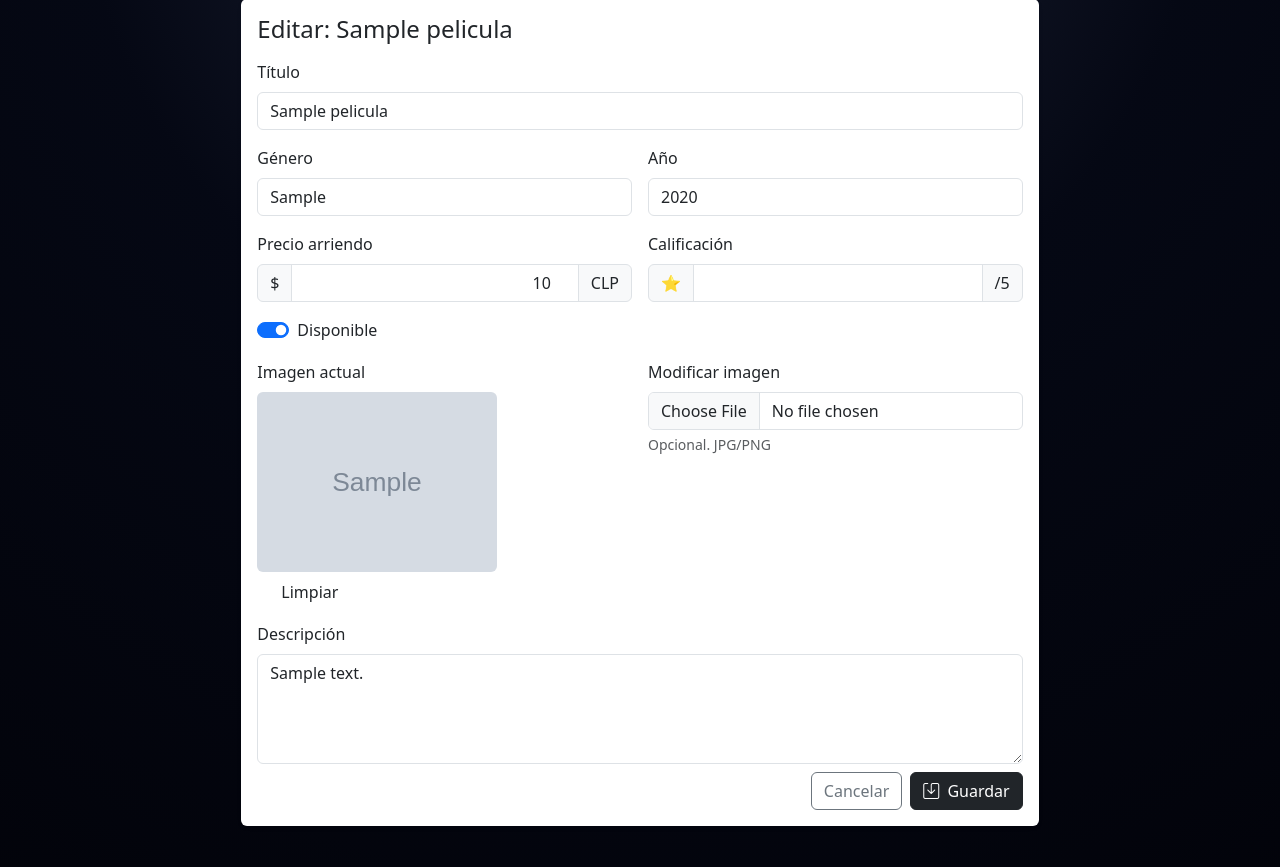
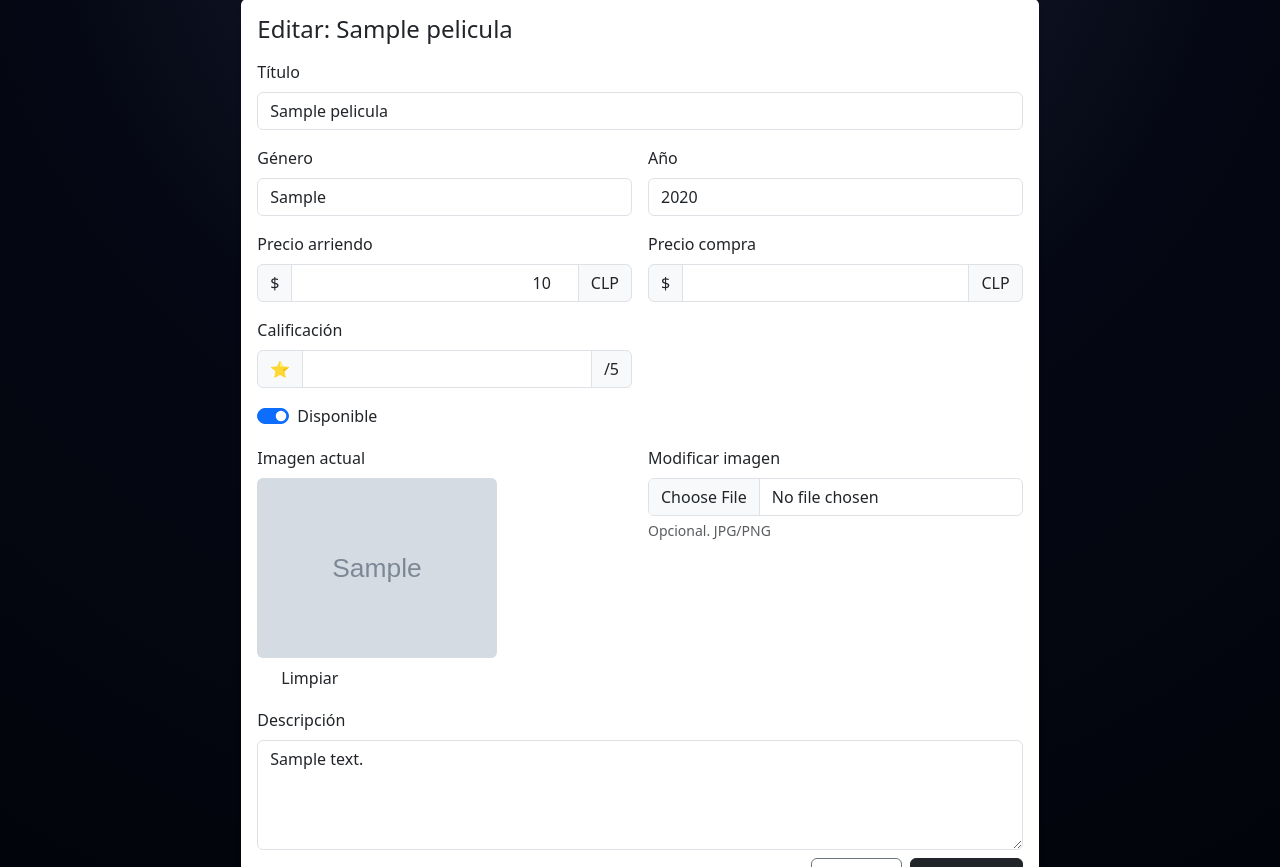
Before and after one commit to Nick24x/cinemarket, a Django app: page /panel/catalogo/1/editar/ in a window 1280 px wide. Shown: the part 165-1032 px from the top of the page. Run offline with Django 5.2, Linux system fonts and the light colour scheme; a user stored in the database is signed in; tables that the repository leaves empty hold one stand-in row (values such as "Sample post"); grey boxes marked "Sample" are stand-in pictures.

Commit message:
precio actualizado

```diff
--- a/panel/views.py
+++ b/panel/views.py
@@ -47,7 +47,6 @@ def dashboard(request):
         'ingreso_arriendos': ingreso_arriendos,
         'ingreso_compras': ingreso_compras,
         'ingresos_totales': ingresos_totales,
-        # >>> ahora ingreso_estimado muestra el total
         'ingreso_estimado': ingresos_totales,
     }
     return render(request, 'panel/dashboard.html', ctx)
@@ -60,7 +59,14 @@ def catalogo_admin(request):
     if request.method == 'POST' and request.POST.get('_accion') == 'crear':
         form = PeliculaForm(request.POST, request.FILES)
         if form.is_valid():
-            form.save()
+            pelicula = form.save(commit=False)
+
+            # Si no se indicó precio_compra, lo calculamos a partir del arriendo
+            if not pelicula.precio_compra or pelicula.precio_compra == 0:
+                base = pelicula.precio_arriendo or 0
+                pelicula.precio_compra = base + 1500
+
+            pelicula.save()
             messages.success(request, 'Película agregada.')
             return redirect('admin_catalogo')
     else:
@@ -85,7 +91,14 @@ def pelicula_editar_admin(request, pk):
     if request.method == 'POST':
         form = PeliculaForm(request.POST, request.FILES, instance=obj)
         if form.is_valid():
-            form.save()
+            pelicula = form.save(commit=False)
+
+            # Si el precio_compra quedó vacío o en 0, lo recalculamos
+            if not pelicula.precio_compra or pelicula.precio_compra == 0:
+                base = pelicula.precio_arriendo or 0
+                pelicula.precio_compra = base + 1500
+
+            pelicula.save()
             messages.success(request, 'Película actualizada.')
             return redirect('admin_catalogo')
     else:
@@ -135,12 +148,13 @@ def transacciones_admin(request):
     trans = (
         Transaccion.objects
         .select_related('usuario', 'pelicula')
-        .order_by('-fecha')[:200]   # Optimizado: trae solo las 200 más recientes
+        .order_by('-fecha')[:200]
     )
 
     return render(request, 'panel/transacciones_admin.html', {
         'trans': trans,
     })
+
 
 @login_required
 @user_passes_test(is_admin)
@@ -167,6 +181,7 @@ def transaccion_devolver(request, trans_id):
     messages.success(request, 'Transacción marcada como devuelta.')
     return redirect('admin_transacciones')
 
+
 def _parse_date(s):
     """
     Acepta 'dd-mm-aaaa' o 'aaaa-mm-dd'. Retorna datetime.date o None.
@@ -179,6 +194,7 @@ def _parse_date(s):
         except ValueError:
             continue
     return None
+
 
 @login_required
 @user_passes_test(is_admin)
@@ -202,10 +218,8 @@ def reportes_admin(request):
     if desde:
         qs = qs.filter(fecha__date__gte=desde)
     if hasta:
-        # incluir día completo
         qs = qs.filter(fecha__date__lte=hasta)
 
-    # Métricas (solo completadas para ventas totales)
     ventas_totales = (qs.filter(estado='completada')
                         .aggregate(total=Sum('precio'))['total'] or 0)
 
@@ -213,7 +227,6 @@ def reportes_admin(request):
     arriendos_count = qs.filter(tipo='arriendo').count()
     clientes_activos = qs.values('usuario').distinct().count()
 
-    # Exportar CSV
     if request.GET.get('export') in ('1', 'csv'):
         import csv
         resp = HttpResponse(content_type='text/csv; charset=utf-8')
@@ -232,7 +245,6 @@ def reportes_admin(request):
             ])
         return resp
 
-    # Géneros disponibles (para el select)
     generos = (Pelicula.objects
                .values_list('genero', flat=True)
                .distinct().order_by('genero'))
@@ -248,6 +260,6 @@ def reportes_admin(request):
         'compras_count': compras_count,
         'arriendos_count': arriendos_count,
         'clientes_activos': clientes_activos,
-        'transacciones': qs[:200],  # paginado simple: top 200
+        'transacciones': qs[:200],
     }
     return render(request, 'panel/reportes_admin.html', ctx)
--- a/templates/panel/pelicula_form_admin.html
+++ b/templates/panel/pelicula_form_admin.html
@@ -68,7 +68,7 @@
               {% endif %}
             </div>
 
-            <!-- Precio / Calificación -->
+            <!-- Precio arriendo -->
             <div class="col-md-6">
               <label class="form-label">Precio arriendo</label>
               <div class="input-group">
@@ -85,6 +85,24 @@
               {% endif %}
             </div>
 
+            <!-- Precio compra -->
+            <div class="col-md-6">
+              <label class="form-label">Precio compra</label>
+              <div class="input-group">
+                <span class="input-group-text">$</span>
+                <input type="number"
+                       step="10" min="0"
+                       name="precio_compra"
+                       class="form-control text-end"
+                       value="{{ form.precio_compra.value|default_if_none:obj.precio_compra }}">
+                <span class="input-group-text">CLP</span>
+              </div>
+              {% if form.precio_compra.errors %}
+                <div class="text-danger small">{{ form.precio_compra.errors|striptags }}</div>
+              {% endif %}
+            </div>
+
+            <!-- Calificación -->
             <div class="col-md-6">
               <label class="form-label">Calificación</label>
               <div class="input-group">
@@ -126,7 +144,6 @@
               {% else %}
                 <p class="text-muted small mb-2">Sin imagen asociada.</p>
               {% endif %}
-              <!-- Campo clear si tu form lo tiene -->
               {% if form.imagen.field.widget.clear_checkbox_label %}
                 <div class="form-check">
                   {{ form.imagen.clear_checkbox }}
```
